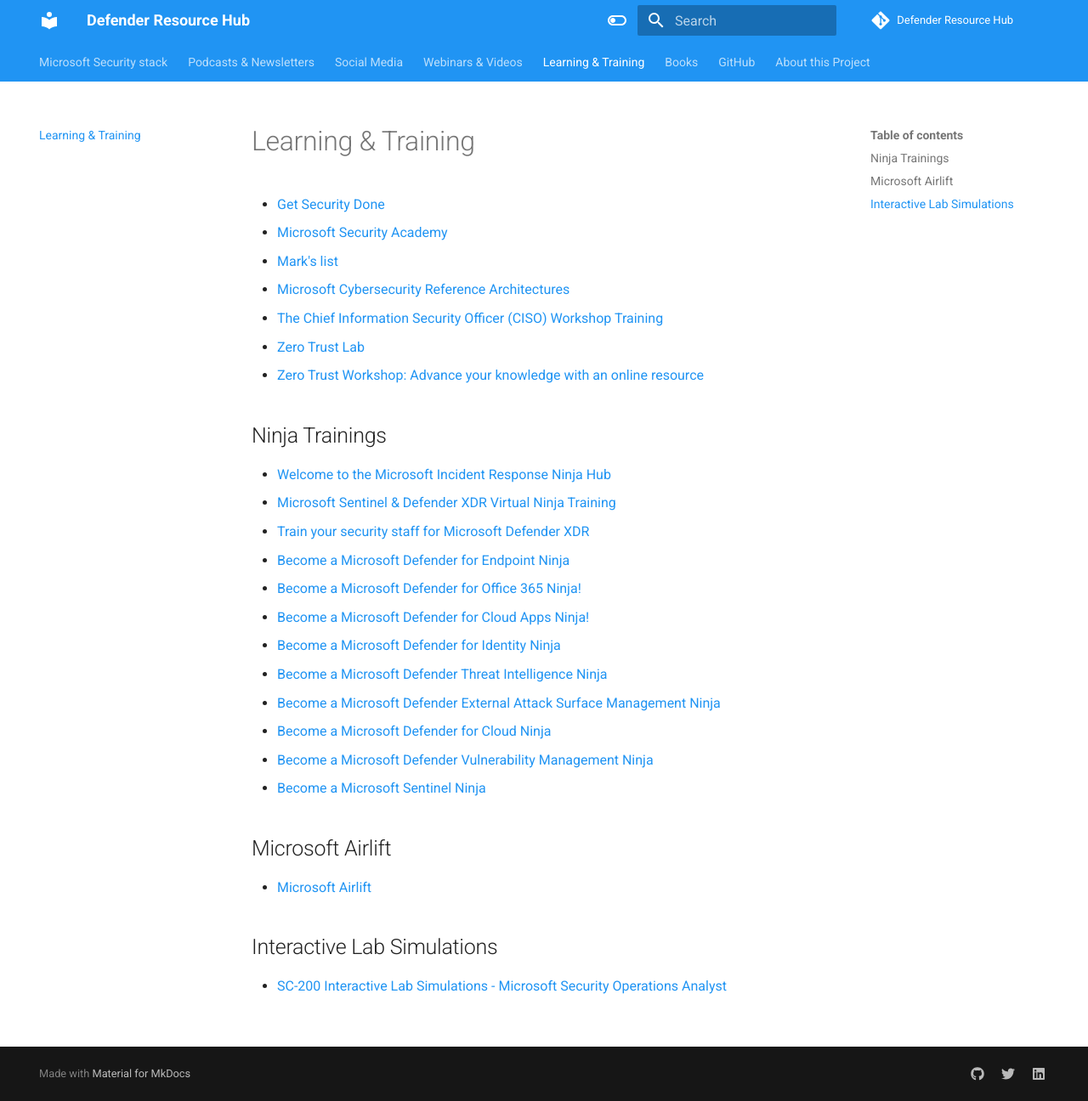
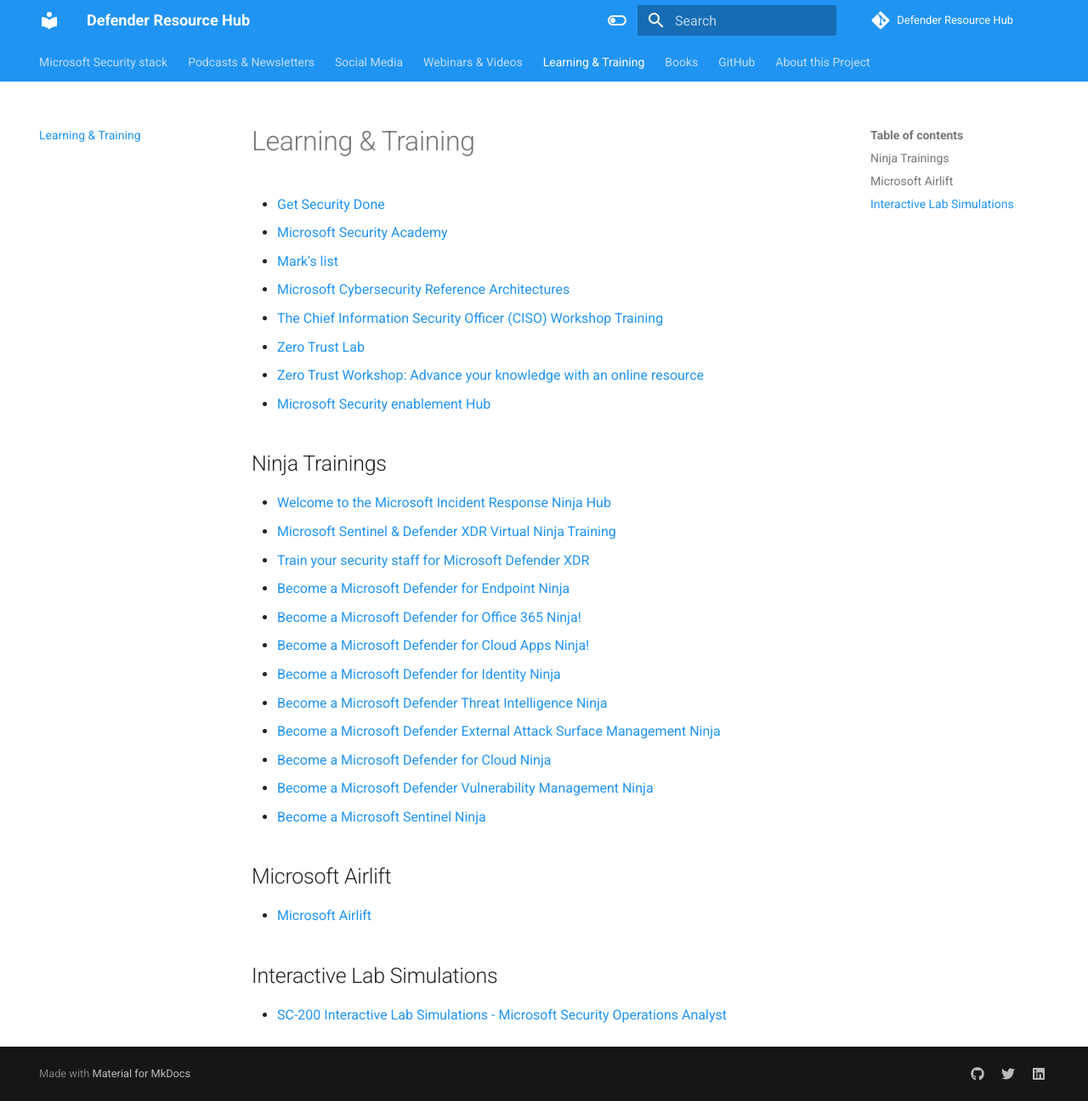
Before and after one commit to alexverboon/DefenderResourceHub, an MkDocs documentation site: the page built from docs/learn.md, in a window 1280 px wide and 1296 px high. Shown: the whole window at 85% size. Built offline with MkDocs 1.6.1 and Material for MkDocs 9.7.7, drawn with Linux system fonts in a browser that asks for light colours; comment, search, counter and statistics services are not loaded.

Commit message:
Learning Updates

```diff
--- a/docs/learn.md
+++ b/docs/learn.md
@@ -7,6 +7,7 @@
 - [The Chief Information Security Officer (CISO) Workshop Training](https://learn.microsoft.com/en-us/security/adoption/the-ciso-workshop)
 - [Zero Trust Lab](https://microsoft.github.io/ztlabguide/)
 - [Zero Trust Workshop: Advance your knowledge with an online resource](https://www.microsoft.com/en-us/security/blog/2024/11/06/zero-trust-workshop-advance-your-knowledge-with-an-online-resource/)
+- [Microsoft Security enablement Hub](https://adoption.microsoft.com/en-us/microsoft-security/)
 
 ## Ninja Trainings
 
```
